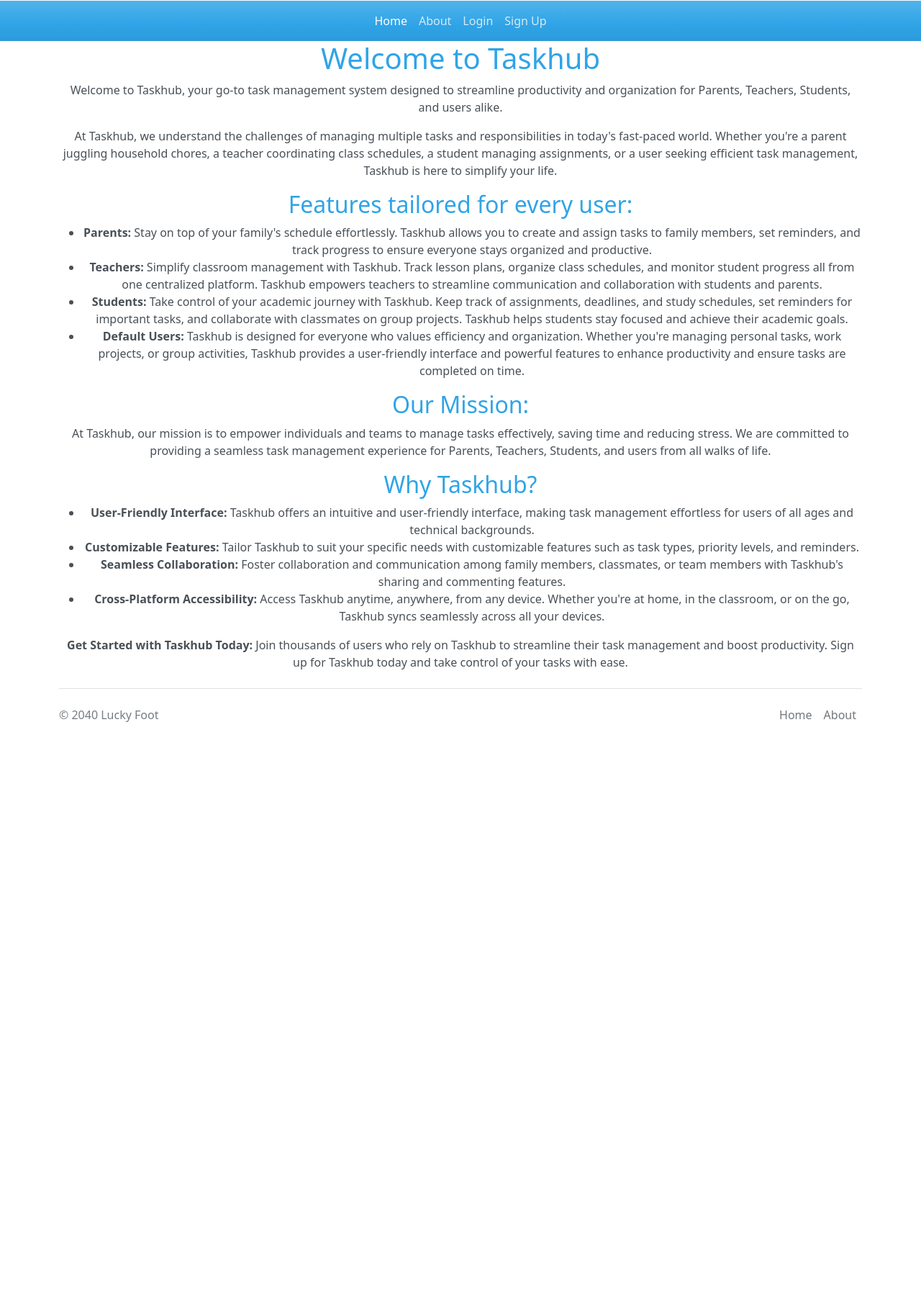
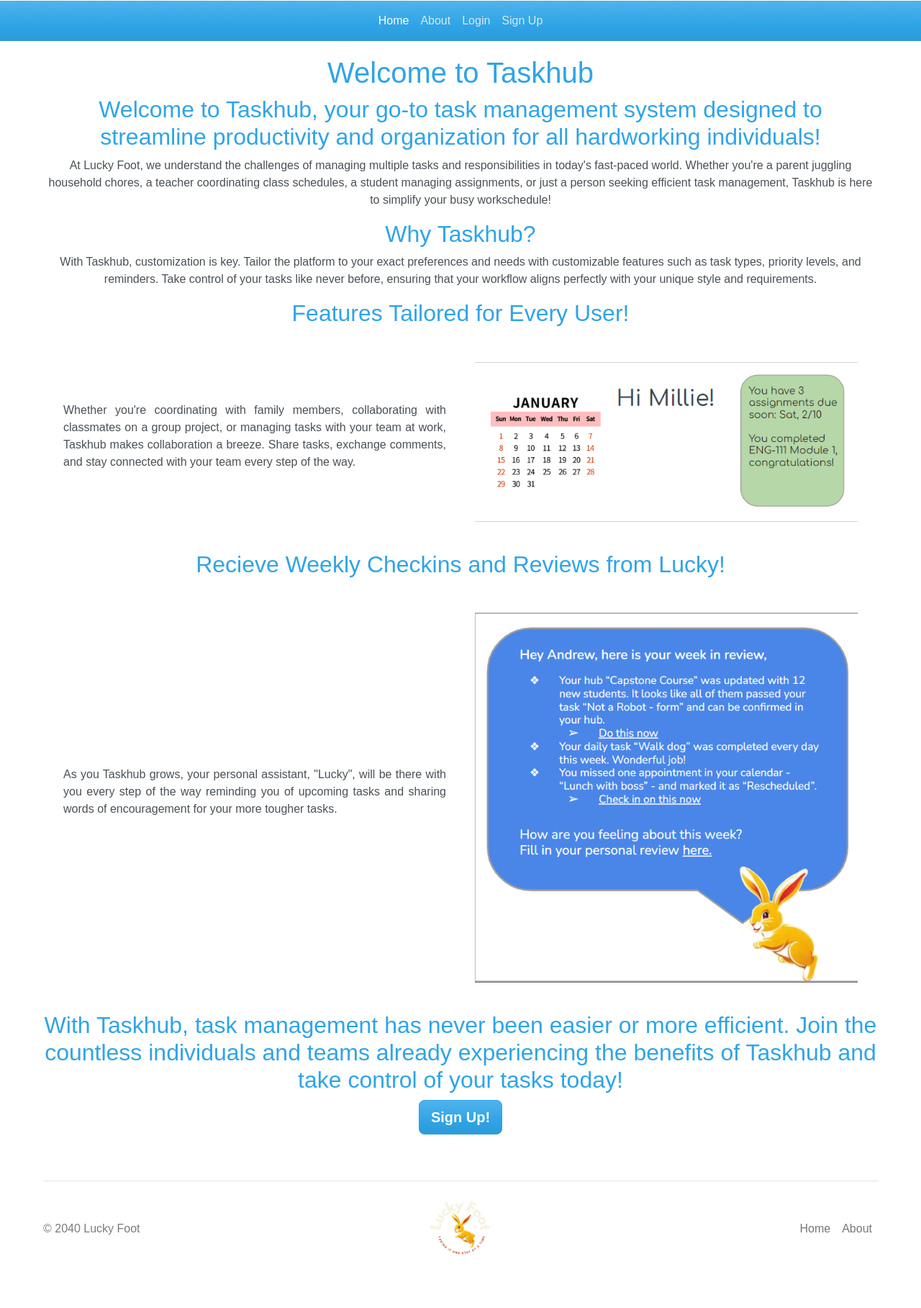
Before and after one commit to susanna3003/Capstone2024, a Flask app: page / in a window 1280 px wide. Shown: the part 387-2204 px from the top of the page at 72% size. Before the commit the page ends 1390 px from the top, so only its background shows below. Run offline with Flask 3, Linux system fonts and the light colour scheme; some libraries are stand-ins or nearby versions.

Commit message:
About and Homepage updates
*Updated the overall layout and information presentation for the home page.
*Added sign up button for pop up.
*Added placeholder images for the about page and moved the mission statement from the home.html to about.html.
*I tweaked the theme.html and added the Lucky foot logo at the bottom (Makes it more professional)

```diff
--- a/Taskhub/Flask Web App/website/templates/home.html
+++ b/Taskhub/Flask Web App/website/templates/home.html
@@ -1,28 +1,91 @@
 {% extends "theme.html" %} {% block title %} Home: Taskhub {% endblock %}
 
 {% block content %}
+<style>
+  /* Basic styling */
+  body {
+      font-family: Arial, sans-serif;
+      margin: 0;
+      padding: 0;
+  }
+  .container {
+      max-width: 1200px;
+      margin: 0 auto;
+      padding: 20px;
+  }
+  .row {
+      display: flex;
+      flex-wrap: wrap;
+      align-items: center;
+  }
+  .col {
+      flex: 1;
+      padding: 20px;
+  }
+  .left {
+      text-align: justify;
+  }
+  .right img {
+      max-width: 100%;
+      height: auto;
+      display: block;
+      margin: 0 auto;
+  }
+</style>
 
+<!----Introduction-------->
 <h1>Welcome to Taskhub</h1>
-<p>Welcome to Taskhub, your go-to task management system designed to streamline productivity and organization for Parents, Teachers, Students, and users alike.</p>
-<p>At Taskhub, we understand the challenges of managing multiple tasks and responsibilities in today's fast-paced world. Whether you're a parent juggling household chores, a teacher coordinating class schedules, a student managing assignments, or a user seeking efficient task management, Taskhub is here to simplify your life.</p>
-<h2>Features tailored for every user:</h2>
-<ul>
-  <li><strong>Parents:</strong> Stay on top of your family's schedule effortlessly. Taskhub allows you to create and assign tasks to family members, set reminders, and track progress to ensure everyone stays organized and productive.</li>
-  <li><strong>Teachers:</strong> Simplify classroom management with Taskhub. Track lesson plans, organize class schedules, and monitor student progress all from one centralized platform. Taskhub empowers teachers to streamline communication and collaboration with students and parents.</li>
-  <li><strong>Students:</strong> Take control of your academic journey with Taskhub. Keep track of assignments, deadlines, and study schedules, set reminders for important tasks, and collaborate with classmates on group projects. Taskhub helps students stay focused and achieve their academic goals.</li>
-  <li><strong>Default Users:</strong> Taskhub is designed for everyone who values efficiency and organization. Whether you're managing personal tasks, work projects, or group activities, Taskhub provides a user-friendly interface and powerful features to enhance productivity and ensure tasks are completed on time.</li>
-</ul>
-<h2>Our Mission:</h2>
-<p>At Taskhub, our mission is to empower individuals and teams to manage tasks effectively, saving time and reducing stress. We are committed to providing a seamless task management experience for Parents, Teachers, Students, and users from all walks of life.</p>
+<h2>Welcome to Taskhub, your go-to task management system designed to streamline
+  productivity and organization for all hardworking individuals!</h2>
+<p>At Lucky Foot, we understand the challenges of managing multiple tasks and responsibilities in today's
+  fast-paced world. Whether you're a parent juggling household chores, a teacher coordinating class
+  schedules, a student managing assignments, or just a person seeking efficient task management, Taskhub
+  is here to simplify your busy workschedule!</p>
+
+<!----Section 1-------->
 <h2>Why Taskhub?</h2>
-<ul>
-  <li><strong>User-Friendly Interface:</strong> Taskhub offers an intuitive and user-friendly interface, making task management effortless for users of all ages and technical backgrounds.</li>
-  <li><strong>Customizable Features:</strong> Tailor Taskhub to suit your specific needs with customizable features such as task types, priority levels, and reminders.</li>
-  <li><strong>Seamless Collaboration:</strong> Foster collaboration and communication among family members, classmates, or team members with Taskhub's sharing and commenting features.</li>
-  <li><strong>Cross-Platform Accessibility:</strong> Access Taskhub anytime, anywhere, from any device. Whether you're at home, in the classroom, or on the go, Taskhub syncs seamlessly across all your devices.</li>
-</ul>
-<p><strong>Get Started with Taskhub Today:</strong> Join thousands of users who rely on Taskhub to streamline their task management and boost productivity. Sign up for Taskhub today and take control of your tasks with ease.</p>
-</body>
-</html>
+<p>With Taskhub, customization is key. Tailor the platform to your exact preferences and needs
+  with customizable features such as task types, priority levels, and reminders. Take control of
+  your tasks like never before, ensuring that your workflow aligns perfectly with your unique style
+  and requirements.
+</p>
+
+<!----Section 2-------->
+<h2>Features Tailored for Every User!</h2>
+<div class="container">
+  <div class="row">
+      <div class="col left">
+          <p>Whether you're coordinating with family members, collaborating with classmates on a
+            group project, or managing tasks with your team at work, Taskhub makes collaboration a
+            breeze. Share tasks, exchange comments, and stay connected with your team every step of the
+            way.</p>
+        </div>
+      <div class="col right">
+          <img src="../static/Mockup.png" alt="Image">
+      </div>
+  </div>
+</div>
+
+<!----Section 3-------->
+<h2>Recieve Weekly Checkins and Reviews from Lucky!</h2>
+  <div class="container">
+    <div class="row">
+        <div class="col left">
+          <p>As you Taskhub grows, your personal assistant, "Lucky", will be there with you every step of the way
+            reminding you of upcoming tasks and sharing words of encouragement for your more tougher tasks.
+          </p>
+        </div>
+        <div class="col right">
+            <img src="../static/LuckyReview.png" alt="Lucky reminder">
+        </div>
+    </div>
+  </div>
+
+
+<!-----Sign up hook----->
+<h2>With Taskhub, task management has never
+  been easier or more efficient. Join the countless individuals and teams already experiencing the
+  benefits of Taskhub and take control of your tasks today!</h2>
+  <button type="button" class="btn btn-primary btn-lg"><strong>Sign Up!</strong></button>
 
 {% endblock %}
--- a/Taskhub/Flask Web App/website/templates/theme.html
+++ b/Taskhub/Flask Web App/website/templates/theme.html
@@ -9,6 +9,12 @@
 	<!-- Bootstrap JavaScript and jQuery (Mobile) -->
     <script src="https://cdnjs.cloudflare.com/ajax/libs/jquery/3.5.1/jquery.min.js"></script>
     <script src="https://cdnjs.cloudflare.com/ajax/libs/bootstrap/5.3.0/js/bootstrap.bundle.min.js"></script>
+<style>
+	.small-image {
+    width: 100px;
+    height: auto;
+	}
+</style>
 </head>
 
 <body>
@@ -86,6 +92,8 @@
 		<footer class="d-flex flex-wrap justify-content-between align-items-center py-3 my-4 border-top">
 		<p class="col-md-4 mb-0 text-body-secondary">© 2040 Lucky Foot</p>
 
+		<img src="../static/LuckyFoot.png" alt="Lucky Foot" class="img-fluid mx-auto small-image">
+
 		<ul class="nav col-md-4 justify-content-end">
 			<li class="nav-item"><a href="/" class="nav-link px-2 text-body-secondary">Home</a></li>
 			<li class="nav-item"><a href="/about" class="nav-link px-2 text-body-secondary">About</a></li>
```
Also changed, not shown: Taskhub/Flask Web App/website/templates/about.html (+64 -10 lines), Taskhub/Flask Web App/website/static/LuckyReview.png (added), Taskhub/Flask Web App/website/static/Mockup.png (added).
